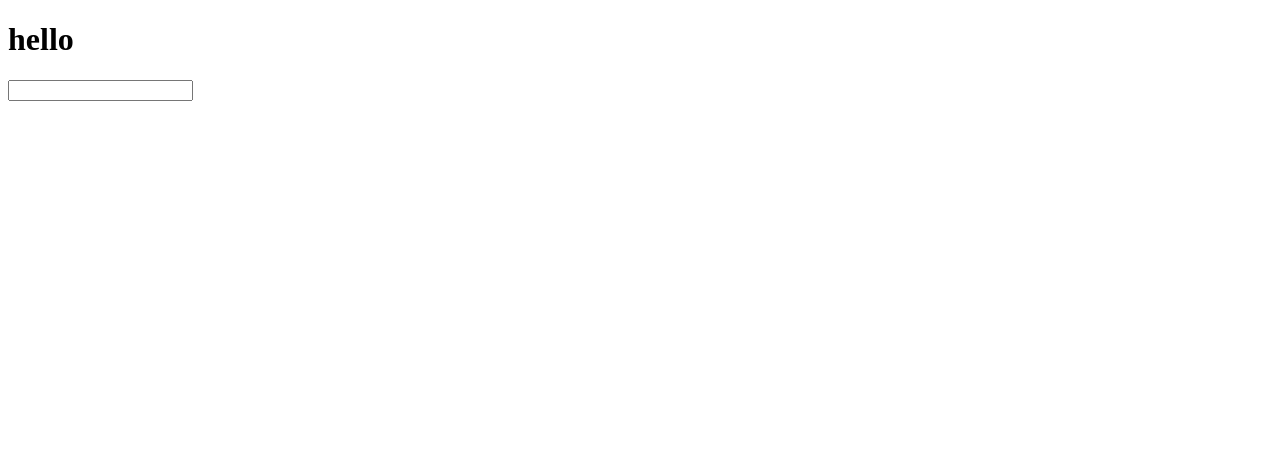
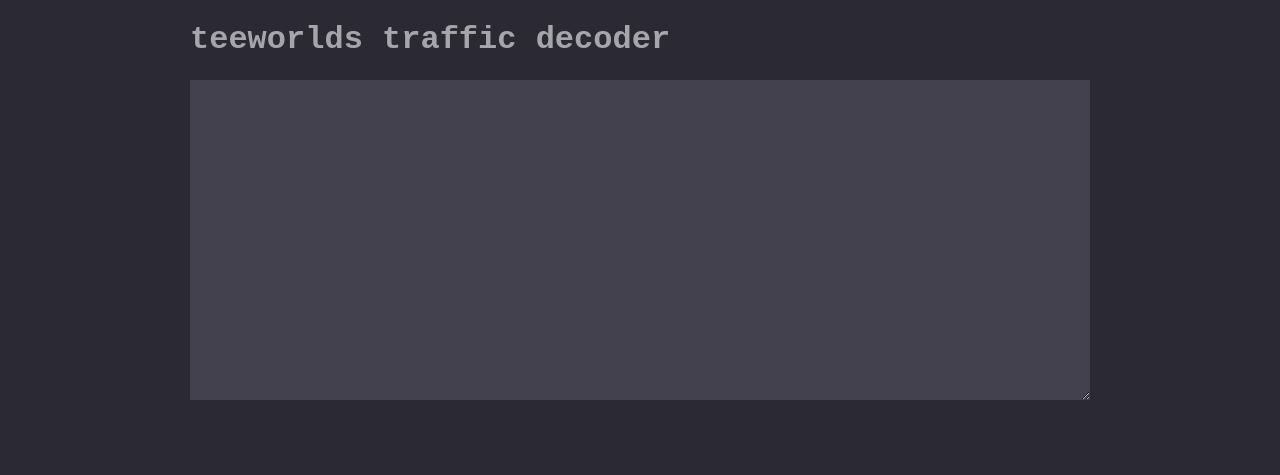
Before and after one commit to ChillerDragon/teeworlds-web-traffic-decoder, a Flask app: page / in a window 1280 px wide. Before the commit the part shown is almost empty. Shown: the top 475 px of the page. Run offline with Flask 3, Linux system fonts and the light colour scheme.

Commit message:
basic design

```diff
--- a/static/css/style.css
+++ b/static/css/style.css
@@ -0,0 +1,28 @@
+.code-snippet {
+  background-color: #42414d;
+  border-radius: 1em;
+  overflow: scroll;
+  font-feature-settings:"liga" 0, "dlig" 0;
+}
+
+html, body {
+  background-color: #2b2a33;
+  color: #a5a5ac;
+  font-family: 'Courier New', Courier, monospace;
+  font-size: 1em;
+}
+
+.content {
+  max-width: 900px;
+  margin: 10px auto;
+}
+
+textarea {
+  background-color: #42414d;
+  color: #a5a5ac;
+  width: 100%;
+  height: 40vh;
+  margin: 0;
+  padding: 0;
+  border-width: 0;
+}
--- a/static/js/main.js
+++ b/static/js/main.js
@@ -23,6 +23,6 @@
   decode()
 })
 
-input.addEventListener('keydown', () => {
+input.addEventListener('keyup', () => {
   decode()
 })
--- a/templates/index.html.j2
+++ b/templates/index.html.j2
@@ -8,11 +8,15 @@
     <title>Teeworlds network traffic decoder</title>
 </head>
 <body>
-    <h1>hello</h1>
-    <form action="/api/v1/decode" method="POST">
-        <input type="textarea" name="data" id="data">
-    </form>
-    <div class="output"></div>
-    <script src="/static/js/main.js"></script>
+    <div class="content">
+        <h1>teeworlds traffic decoder</h1>
+        <form action="/api/v1/decode" method="POST">
+            <textarea name="data" id="data"></textarea>
+        </form>
+        <pre>
+            <div class="output code-snippet"></div>
+        </pre>
+        <script src="/static/js/main.js"></script>
+    </div>
 </body>
 </html>
```
